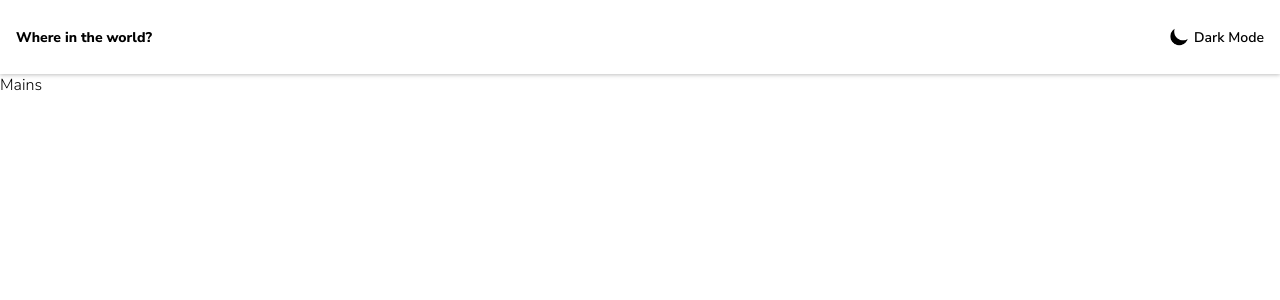
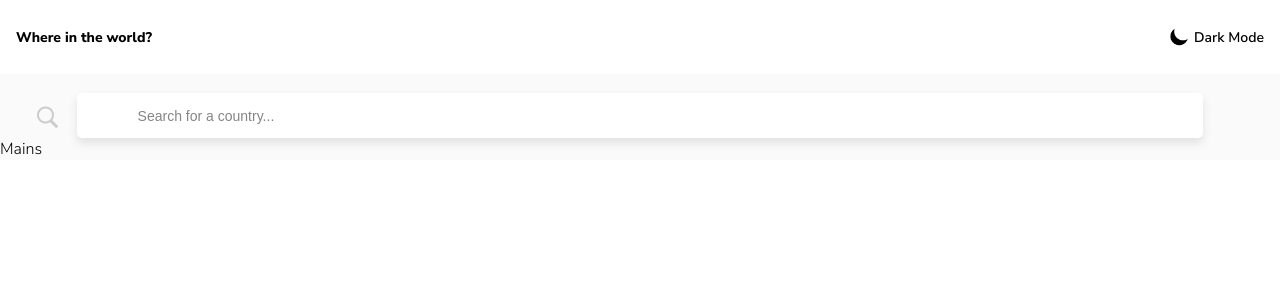
Before and after one commit to Michael-Otieno/rest-countries, a React (Create React App) app: page / in a window 1280 px wide. Shown: the top 300 px of the page. Built offline with nearby package versions, Linux system fonts and the light colour scheme.

Commit message:
add search bar and search bar styles

```diff
--- a/src/components/Main/Main.css
+++ b/src/components/Main/Main.css
@@ -1,3 +1,6 @@
 .mainDark{
-  background-color: hsl(209, 23%, 22%);
+  background-color: hsl(207, 26%, 17%);
 }
+.light{
+  background-color: hsl(0, 0%, 98%);
+}
--- a/src/components/Main/Main.js
+++ b/src/components/Main/Main.js
@@ -1,8 +1,10 @@
 import './Main.css'
+import Search from '../Search/Search'
 
 function Main(props){
   return (
-    <div className={props.darkMode ? "mainDark" : ""}>
+    <div className={props.darkMode ? "mainDark" : "light"}>
+      <Search />
       Mains
     </div>
   )
--- a/src/components/Navbar/Navbar.css
+++ b/src/components/Navbar/Navbar.css
@@ -3,8 +3,8 @@
   justify-content: space-between;
   align-items: center;
   padding:1rem;
-  /* box-shadow: 0 3px 10px rgb(0 0 0 / 0.2); */
-  box-shadow: 0px 1px 4px rgba(0, 0, 0, 0.25);
+  box-shadow: 0 3px 10px rgb(0 0 0 / 0.2);
+  /* box-shadow: 0px 1px 4px rgba(0, 0, 0, 0.25); */
 
   outline: none;
   border: none;
--- /dev/null
+++ b/src/components/Search/Search.css
@@ -0,0 +1,27 @@
+.search-comp{
+  width: 100%;
+  text-align: center;
+  padding-top: 1.2rem;
+  position: relative;
+}
+.search-comp img{
+  position: absolute;
+  width: 25px;
+  top: 1.9rem;
+  left: 2.2rem;
+}
+
+.search-comp input{
+  width: 88%;
+  height: 2.8rem;
+  border: none;
+  outline: none;
+  border-radius: 5px;
+  padding-left: 3.8rem;
+  font-size: 14px;
+  font-weight: 300;
+  box-shadow: 0px 5px 10px rgba(0, 0, 0, 0.10);;
+}
+::placeholder{
+  color: hsl(0, 0%, 52%);
+}
--- /dev/null
+++ b/src/components/Search/Search.js
@@ -0,0 +1,14 @@
+import search from '../../imgs/search.png';
+import './Search.css'
+
+
+function Search(){
+  return (
+    <div className="search-comp">
+      <img src={search} />
+      <input type="search" placeholder="Search for a country..."/>
+    </div>
+  )
+}
+
+export default Search;
```
Also changed, not shown: src/imgs/search.png (added).
